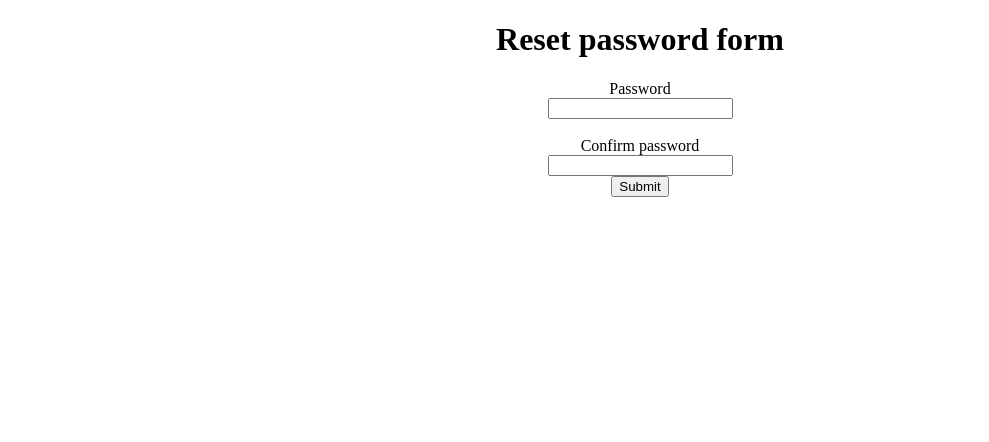
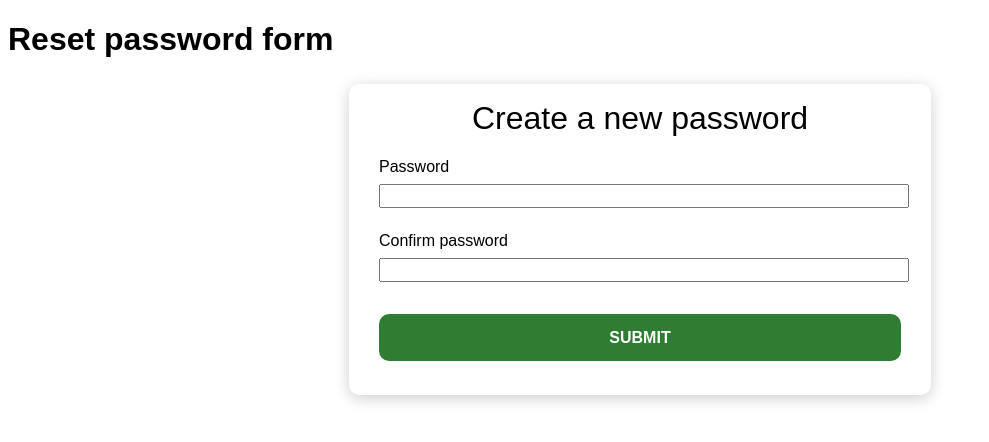
Before and after one commit to Fullstack-web-dev-exam/backend, a website: page public/index.html in a window 1280 px wide. Shown: the whole page, without its empty margins (0-989 px from the left). Drawn offline with Linux system fonts and the light colour scheme.

Commit message:
add CSS to reset password form (server rendered)

```diff
--- a/public/index.html
+++ b/public/index.html
@@ -1,33 +1,69 @@
 <!DOCTYPE html>
 <html lang="en">
+
 <head>
   <meta charset="UTF-8" />
   <meta http-equiv="X-UA-Compatible" content="IE=edge" />
   <meta name="viewport" content="width=device-width, initial-scale=1.0" />
-    <title>Document</title>
+  <title>Create a new password</title>
 </head>
-  <body style="text-align: center">
+<style>
+  * {
+    font-family: sans-serif
+  }
+  .container {
+    max-width: 550px;
+    margin: 2% auto 0 auto;
+    -webkit-box-shadow: 0 3px 15px rgba(0, 0, 0, .2);
+    box-shadow: 0 3px 15px rgba(0, 0, 0, .2);
+    border-radius: 10px;
+    padding: 1em;
+    overflow: hidden
+  }
+  fieldset {
+    border: none
+  }
+  legend {
+    text-align: center;
+    font-size: 2em;
+    margin: .5em auto
+  }
+  input {
+    margin: 8px 0 24px;
+    font-size: 16px;
+    width: 100%
+  }
+  button {
+    color: #fff;
+    font-size: 1em;
+    font-weight: 700;
+    margin: 8px 0;
+    padding: .9em 0;
+    width: 100%;
+    border-radius: 10px;
+    border: none;
+    cursor: pointer;
+    -webkit-transition: .3s;
+    -o-transition: .3s;
+    transition: .3s;
+    background-color: #2e7d32
+  }
+  button:hover {
+    -webkit-box-shadow: 0 0 .5em rgba(33, 33, 33, .3);
+    box-shadow: 0 0 .5em rgba(33, 33, 33, .3)
+  }
+</style>
+<body>
   <h1>Reset password form</h1>
-    <form name="resetPassword" onsubmit="return getParams(this)">
-      <label for="password">
-        Password
-        <br />
+  <form class="container" name="resetPassword" onsubmit="return getParams(this)">
+    <fieldset>
+      <legend>Create a new password</legend>
+      <label for="password">Password</label>
       <input type="password" name="password" id="password" required />
-      </label>
-      <br />
-      <br />
-      <label for="confirmPassword">
-        Confirm password
-        <br />
-        <input
-          type="password"
-          name="confirmPassword"
-          id="confirmPassword"
-          required
-        />
-      </label>
-      <br />
-      <button type="submit">Submit</button>
+      <label for="confirmPassword">Confirm password</label>
+      <input type="password" name="confirmPassword" id="confirmPassword" required />
+      <button type="submit">SUBMIT</button>
+    </fieldset>
   </form>
   <script>
     function getParams(form) {
```
Lines whose indentation alone changed are shown as unchanged.
